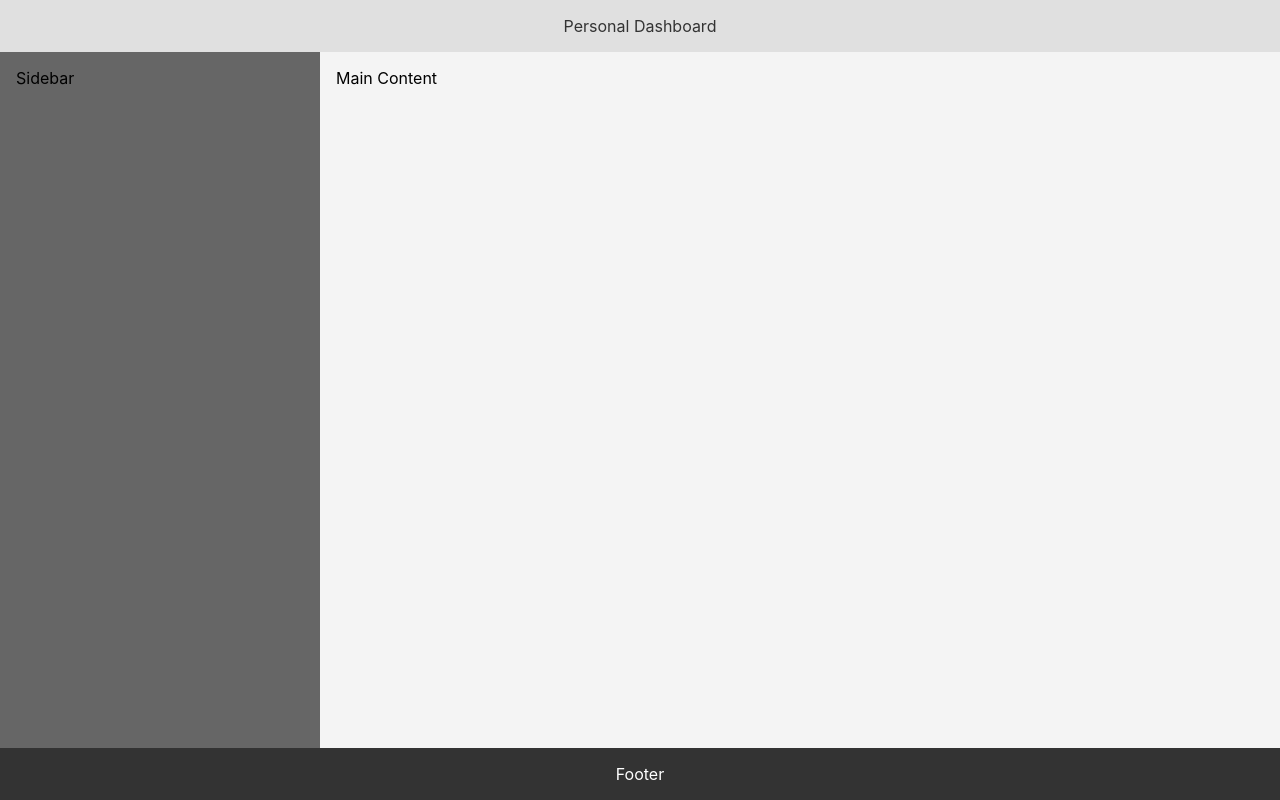
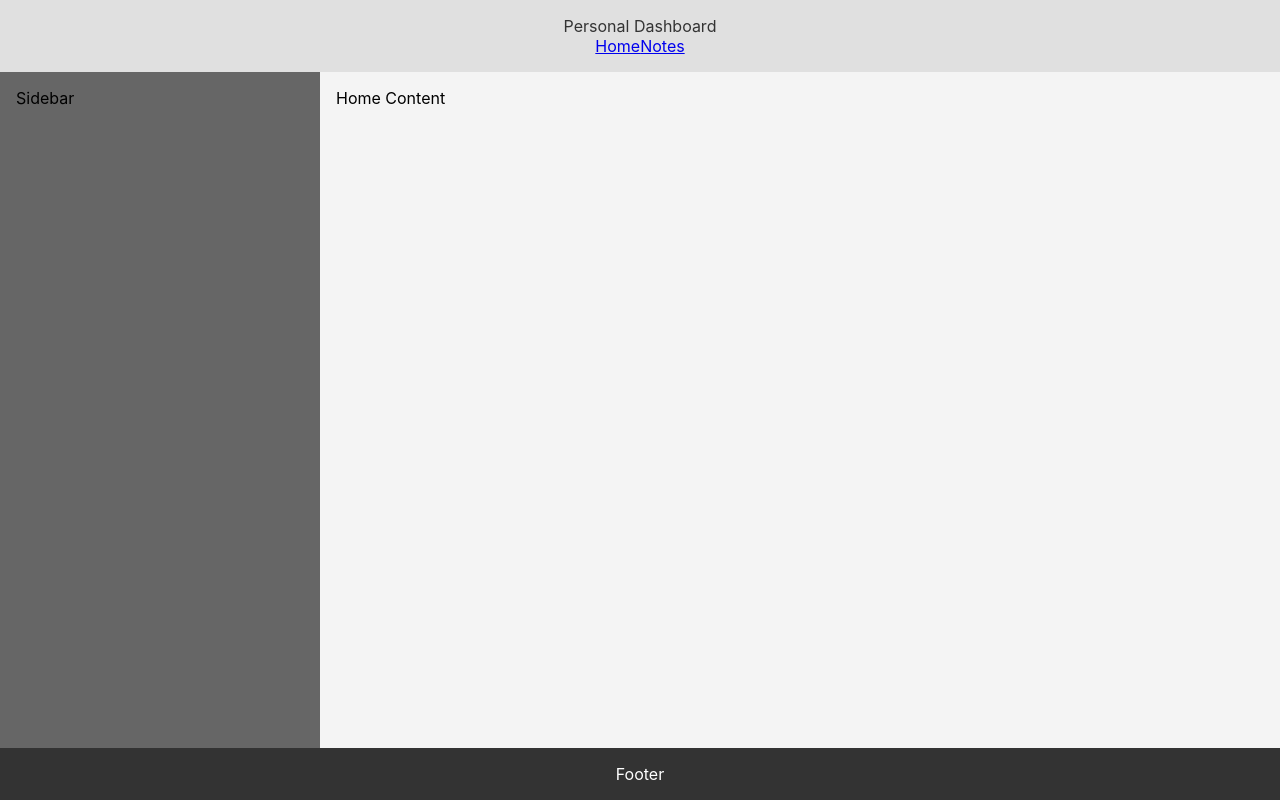
Before and after one commit to Vbeni/personal-dashboard-app, a React (Create React App) app: page / in a window 1280 px wide. Built offline with nearby package versions, Linux system fonts and the light colour scheme.

Commit message:
updated app.js to incoporate notes routing

```diff
--- a/src/App.js
+++ b/src/App.js
@@ -1,6 +1,7 @@
 import React from 'react'
 import styled, { ThemeProvider } from 'styled-components';
 import { lightTheme, darkTheme } from './themes';
+import { BrowserRouter as Router, Route, Routes, Link } from 'react-router-dom';
 
 //container to set up grid layout
 //grid temp areas for readability
@@ -43,20 +44,32 @@ const Footer = styled.footer`
   text-align: center;
 `;
 
-//theme provider to provide theme properties to components
 function App() {
   const [theme, setTheme] = React.useState(lightTheme);
-
-  return (
-    <ThemeProvider theme={theme}>
+//theme provider to provide theme properties to components
+return (
+  <ThemeProvider theme={theme}>
+    <Router>
       <Container>
-        <Header>Personal Dashboard</Header>
+        <Header>
+          Personal Dashboard
+          <nav>
+            <Link to="/">Home</Link>
+            <Link to="/notes">Notes</Link>
+          </nav>
+        </Header>
         <Sidebar>Sidebar</Sidebar>
-        <Main>Main Content</Main>
+        <Main>
+          <Routes>
+          <Route path="/" element={<div>Home Content</div>} />
+          <Route path="/notes" element={<div>Notes Content</div>} />
+          </Routes>
+        </Main>
         <Footer>Footer</Footer>
       </Container>
-    </ThemeProvider>
-  )
+    </Router>
+  </ThemeProvider>
+);
 }
 
 export default App
```
